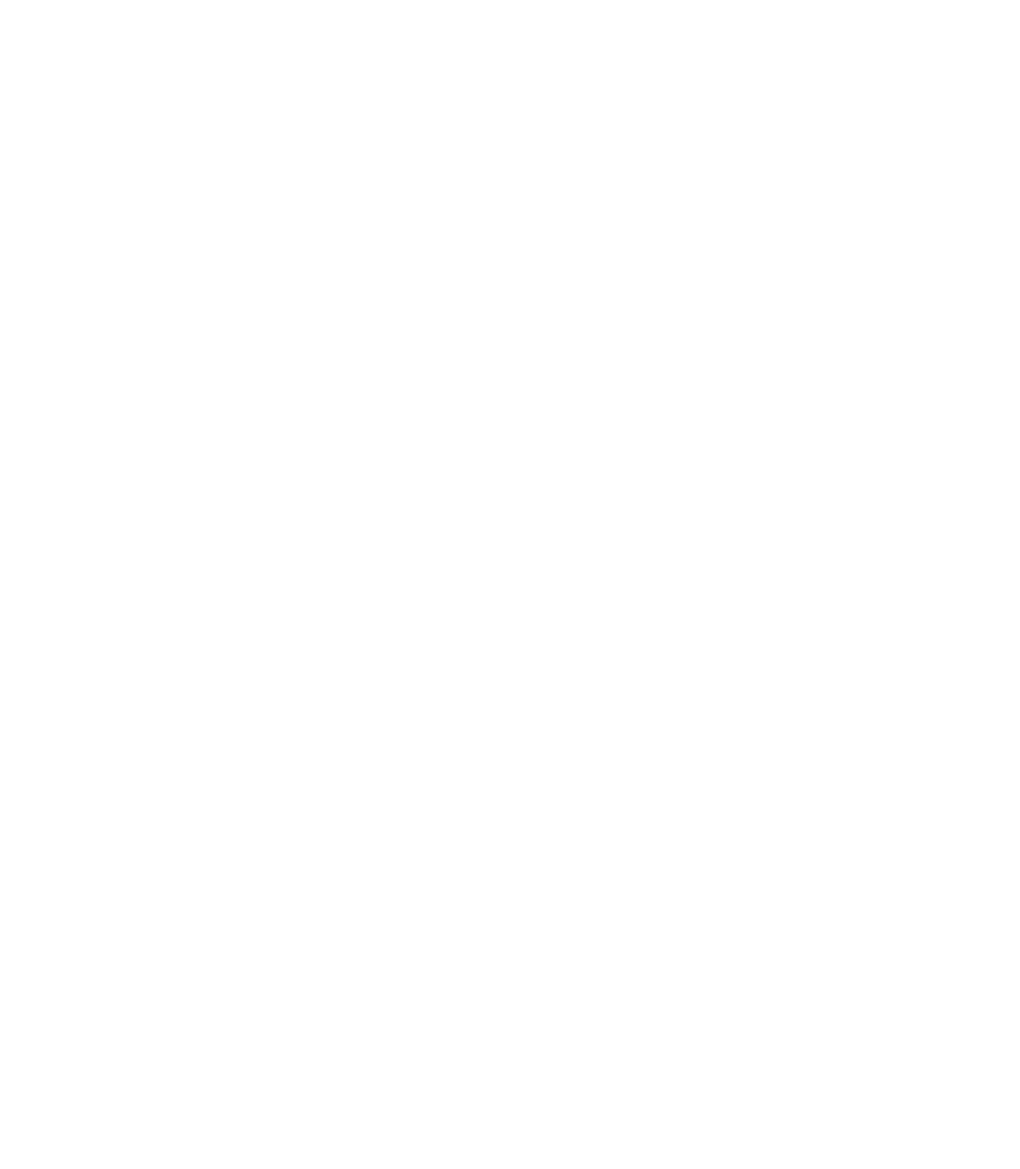
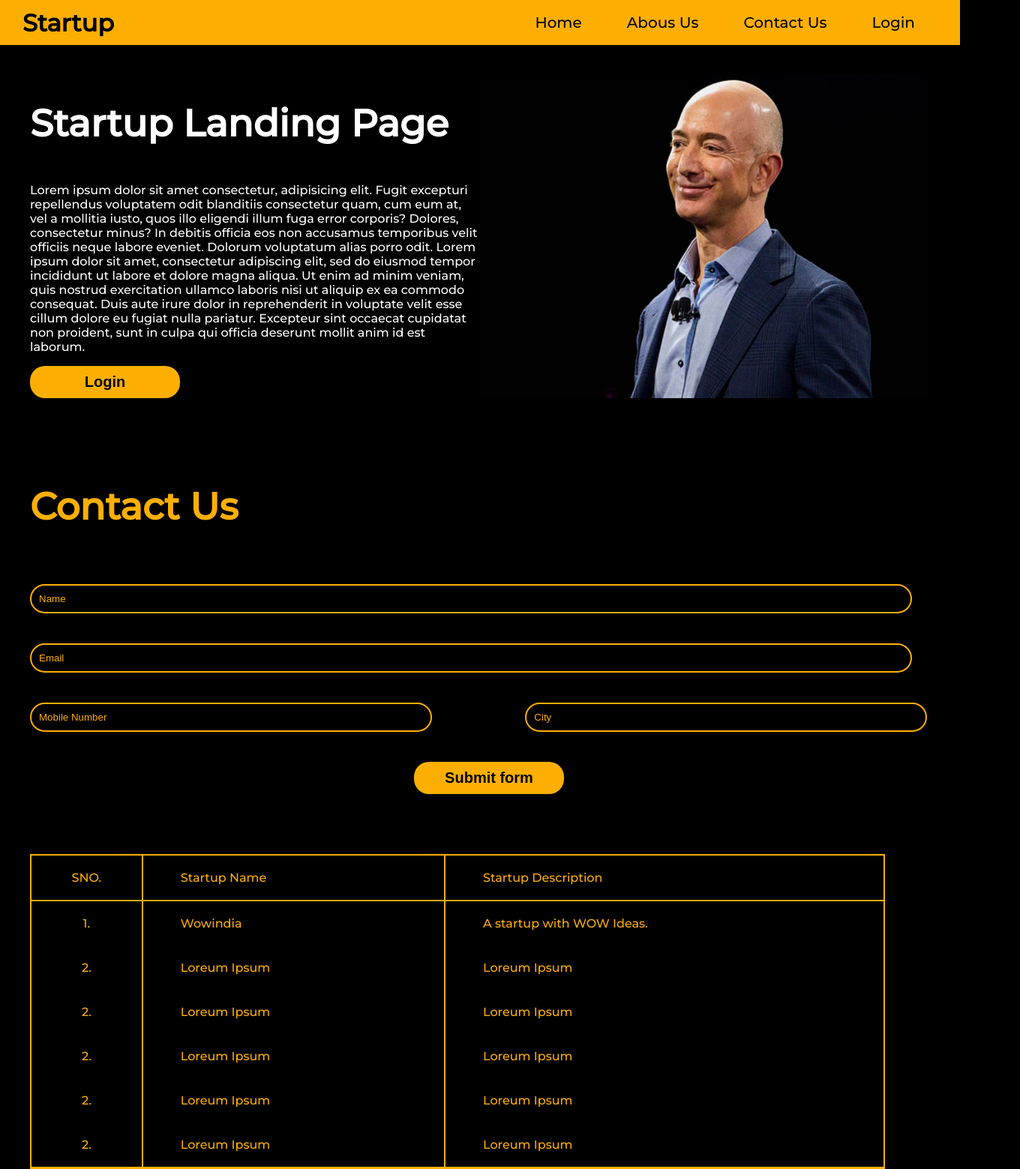
Before and after one commit to Amithariyale/Frontend-Contest-1, a plain HTML site: page index.html in a window 1280 px wide. Shown: the top 1559 px of the page at 75% size, 1360 px wide, since content can reach past the window. Before the commit the page ends 800 px from the top, so only its background shows below. Drawn offline with Linux system fonts and the light colour scheme.

Commit message:
initial commit

```diff
--- a/index.html
+++ b/index.html
@@ -1,11 +1,96 @@
 <!DOCTYPE html>
 <html lang="en">
+
 <head>
     <meta charset="UTF-8">
     <meta name="viewport" content="width=device-width, initial-scale=1.0">
-    <title>Document</title>
+    <link rel="stylesheet" href="./style.css">
+    <title>Startup Landing Page</title>
 </head>
+
 <body>
 
+    <nav class="navbar">
+        <p>Startup</p>
+        <ul>
+            <li>Home</li>
+            <li>Abous Us</li>
+            <li>Contact Us</li>
+            <li>Login</li>
+        </ul>
+    </nav>
+    <div class="intro-section">
+        <div class="intro">
+            <h1>Startup Landing Page</h1>
+            <p>Lorem ipsum dolor sit amet consectetur, adipisicing elit. Fugit excepturi repellendus voluptatem odit
+                blanditiis consectetur quam, cum eum at, vel a mollitia iusto, quos illo eligendi illum fuga error
+                corporis? Dolores, consectetur minus? In debitis officia eos non accusamus temporibus velit officiis
+                neque labore eveniet. Dolorum voluptatum alias porro odit. Lorem ipsum dolor sit amet, consectetur
+                adipiscing elit, sed do eiusmod tempor incididunt ut labore et
+                dolore magna aliqua. Ut enim ad minim veniam, quis nostrud exercitation ullamco laboris nisi ut aliquip
+                ex ea commodo consequat. Duis aute irure dolor in reprehenderit in voluptate velit esse cillum dolore eu
+                fugiat nulla pariatur. Excepteur sint occaecat cupidatat non proident, sunt in culpa qui officia
+                deserunt mollit anim id est laborum.</p>
+            <button>Login</button>
+        </div>
+        <img src="./jeff 1.jpg">
+    </div>
+    <div class="contact-section">
+        <h1>Contact Us</h1>
+        <form action="" method="post">
+            <input type="text" id="name" value="Name">
+            <input type="email" id="email" value="Email">
+            <input type="tel" id="tel" value="Mobile Number">
+            <input type="text" id="city" value="City">
+            <button id="submit">Submit form</button>
+        </form>
+    </div>
+    <div class="table-section">
+        <table>
+            <thead>
+                <td>SNO.</td>
+                <td>Startup Name</td>
+                <td>Startup Description</td>
+            </thead>
+            <tbody>
+                <tr>
+                    <td>1.</td>
+                    <td>Wowindia</td>
+                    <td>A startup with WOW Ideas.</td>
+                </tr>
+                <tr>
+                    <td>2.</td>
+                    <td>Loreum Ipsum</td>
+                    <td>Loreum Ipsum</td>
+                </tr>
+                <tr>
+                    <td>2.</td>
+                    <td>Loreum Ipsum</td>
+                    <td>Loreum Ipsum</td>
+                </tr>
+                <tr>
+                    <td>2.</td>
+                    <td>Loreum Ipsum</td>
+                    <td>Loreum Ipsum</td>
+                </tr>
+                <tr>
+                    <td>2.</td>
+                    <td>Loreum Ipsum</td>
+                    <td>Loreum Ipsum</td>
+                </tr>
+                <tr>
+                    <td>2.</td>
+                    <td>Loreum Ipsum</td>
+                    <td>Loreum Ipsum</td>
+                </tr>
+            </tbody>
+            <tfoot>
+                <td>00.</td>
+                <td>Final Footer</td>
+                <td>Loreum Ipsum Text</td>
+            </tfoot>
+        </table>
+    </div>
 </body>
+
 </html>
--- a/style.css
+++ b/style.css
@@ -0,0 +1,115 @@
+@import url('https://fonts.googleapis.com/css2?family=Montserrat:wght@500&display=swap');
+
+body{
+    margin: 0px;
+    padding: 0px;
+    background-color: black;
+    font-family: 'Montserrat', sans-serif;
+}
+.navbar{
+    background-color: #FCAF02;
+    margin: 0px;
+    padding-inline: 30px;
+    font-size: 20px;
+    display: flex;
+    justify-content: space-between;
+    align-items: center;
+    height: 60px;
+    position: sticky;
+    top:0px;
+}
+nav>p{
+    font-size: 32px;
+    font-weight: bold;
+}
+nav>ul{
+    list-style: none;
+    display: flex;
+    justify-content: space-between;
+
+}
+nav>ul>li{
+    padding-inline: 30px;
+}
+.intro-section{
+    display: flex;
+    padding: 40px;
+    color: white;
+}
+img{
+    width: 600px;
+    /* height: 20px; */
+}
+button{
+    background-color: #FCAF02;
+    width: 200px;
+    padding: 10px;
+    border: 0px;
+    border-radius: 20px;
+    font-size: 20px;
+    font-weight: bold;
+}
+h1{
+    font-size: 50px;
+}
+.intro{
+    display: flex;
+    flex-direction: column;
+    justify-content: space-evenly;
+}
+.contact-section{
+    width: 100%;
+    color: #FCAF02;
+    padding: 40px;
+}
+input{
+    padding: 10px;
+    color: #FCAF02;
+    background-color: black;
+    border: 2px solid #FCAF02;
+    border-radius: 20px;
+    margin-top: 40px;
+    outline: none;
+}
+#name,#email{
+    width: 90%;
+}
+#tel,#city{
+    width: 40%;
+}
+#city{
+    margin-left: 120px;
+}
+
+form>button{
+    margin-top: 40px;
+    margin-inline: 40%;
+}
+.table-section{
+    padding: 40px;
+}
+table{
+    color: #FCAF02;
+    border: 2px solid #FCAF02;
+    border-collapse: collapse;
+    width: 95%;
+}
+thead{
+    border: 2px solid #FCAF02;
+}
+tr>td{
+    border-left: 2px solid #FCAF02;
+    padding: 20px;
+}
+
+td:nth-child(1){
+    text-align: center;
+}
+td:nth-child(2),td:nth-child(3){
+    padding-inline: 50px;
+}
+tfoot td{
+    background-color: #FCAF02;
+    color: black;
+
+}
```
Also changed, not shown: jeff 1.jpg (added).
